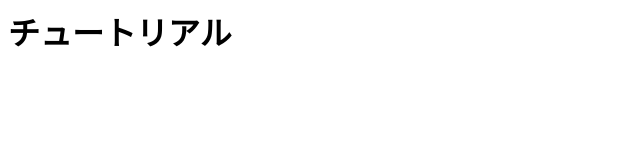
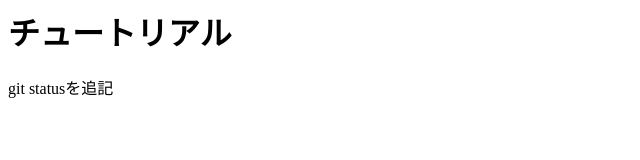
Before and after one commit to ZEKKY1996/git-tutorial, a plain HTML site: page index.html in a window 1280 px wide. Shown: the whole page, without its empty margins (0-640 px from the left). Drawn offline with Linux system fonts and the light colour scheme.

Commit message:
git statusを追記

```diff
--- a/index.html
+++ b/index.html
@@ -1 +1,2 @@
 <h1>チュートリアル</h1>
+<p>git statusを追記</p>
```
